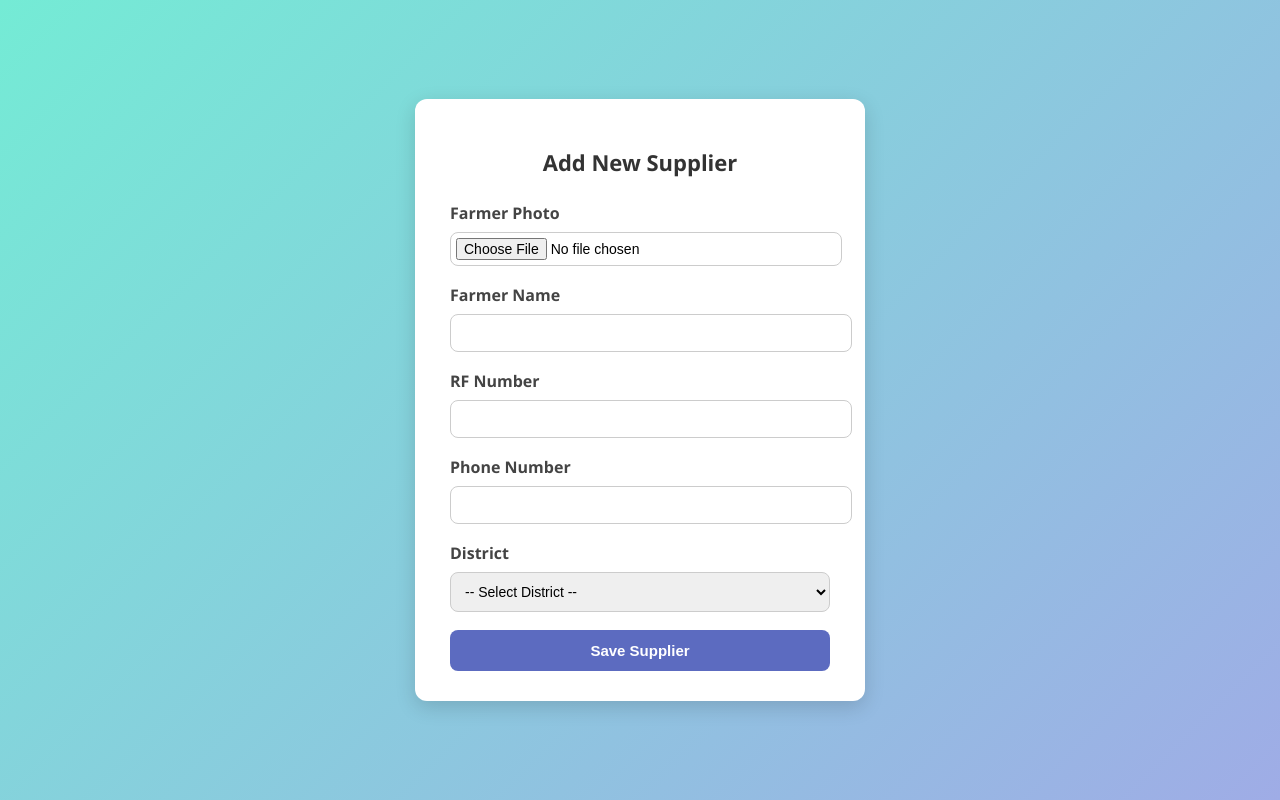
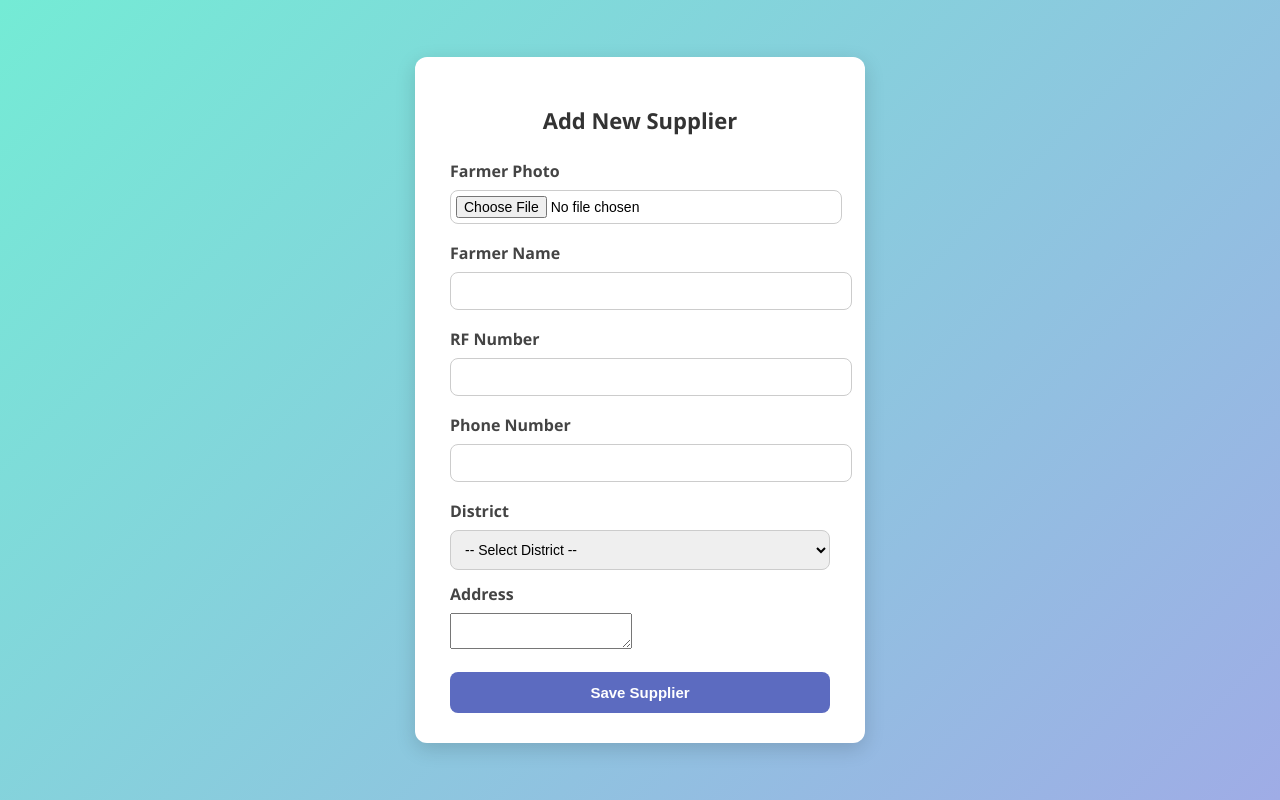
Before and after one commit to zoro1324/Portable-Milk-Analyzer, a Django app: template myapp/milk_data/templates/milk_data/new_supplier.html in a window 1280 px wide. Run offline with Django 5.2, Linux system fonts and the light colour scheme; the template is opened without the code that fills it: values that come from a table or form of the project are taken from there, others are empty.

Commit message:
Add address field to Supplier model and update forms and templates

```diff
--- a/myapp/milk_data/forms.py
+++ b/myapp/milk_data/forms.py
@@ -44,7 +44,7 @@ class MilkSubmissionFilterForm(forms.Form):
 class SupplierForm(forms.ModelForm):
     class Meta:
         model = Supplier
-        fields = ['farmer_photo', 'name', 'rf_no', 'phone_no', 'district']
+        fields = ['farmer_photo', 'name', 'rf_no', 'phone_no', 'district', 'address']
 
 
 
--- a/myapp/milk_data/models.py
+++ b/myapp/milk_data/models.py
@@ -37,7 +37,7 @@ class Supplier(models.Model):
     # Foreign Key to the District table. If a district is deleted, this field becomes null.
     district = models.ForeignKey(District, on_delete=models.SET_NULL, null=True)
     total_cows = models.PositiveIntegerField(default=0)
-
+    address = models.TextField(blank=True, null=True)
     # This field tracks the overall quality warning level for the supplier.
     warning_count = models.IntegerField(default=0)
 
--- a/myapp/milk_data/templates/milk_data/new_supplier.html
+++ b/myapp/milk_data/templates/milk_data/new_supplier.html
@@ -47,7 +47,13 @@
             {% endfor %}
           </select>
           <p class="error">{{ form.district.errors }}</p>
+        <div class="form-group">
+          <label for="address">Address</label>
+          <textarea name="address" id="address">{{ form.address.value|default:'' }}</textarea>
+          <p class="error">{{ form.address.errors }}</p>
         </div>
+        </div>
+
 
         <button type="submit" class="btn">Save Supplier</button>
       </form>
--- a/myapp/milk_data/templates/milk_data/supplier_detail.html
+++ b/myapp/milk_data/templates/milk_data/supplier_detail.html
@@ -93,6 +93,9 @@
                         {{ supplier.warning_count|default:0 }}
                     </span>
                 </div>
+                <div class="header-item">
+                    <span class="item-label">Address</span>
+                    <span class="item-value">{{ supplier.address|default:"N/A" }}</span>
             </div>
         </section>
 
--- a/myapp/milk_data/urls.py
+++ b/myapp/milk_data/urls.py
@@ -9,6 +9,7 @@ urlpatterns = [
     path('dashboard/', views.dashboard, name='dashboard'),
     path('supplier/<int:pk>/', views.supplier_detail, name='supplier_detail'),
     path('cow/<int:pk>/', views.cow_detail, name='cow_detail'),
+    path('report/<int:pk>/', views.report, name='report'),
     path('login', views.login_view, name='login'),
     path('logout', views.logout_view, name='logout'),
     path('add_supplier',views.add_supplier, name='add_supplier'),
```
Also changed, not shown: myapp/milk_data/views.py (+19 -10 lines), myapp/milk_data/migrations/0003_supplier_address.py (added).
